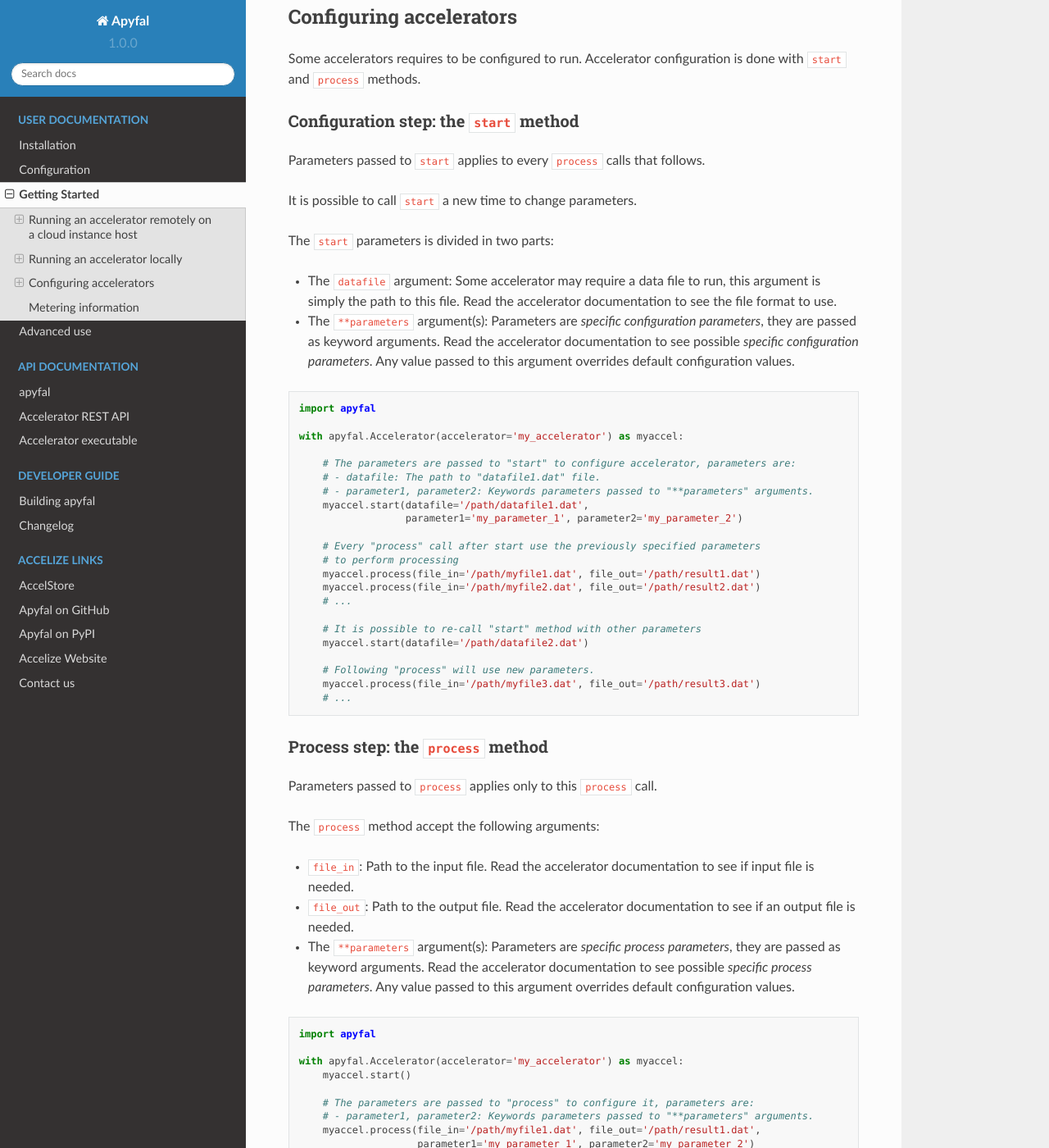
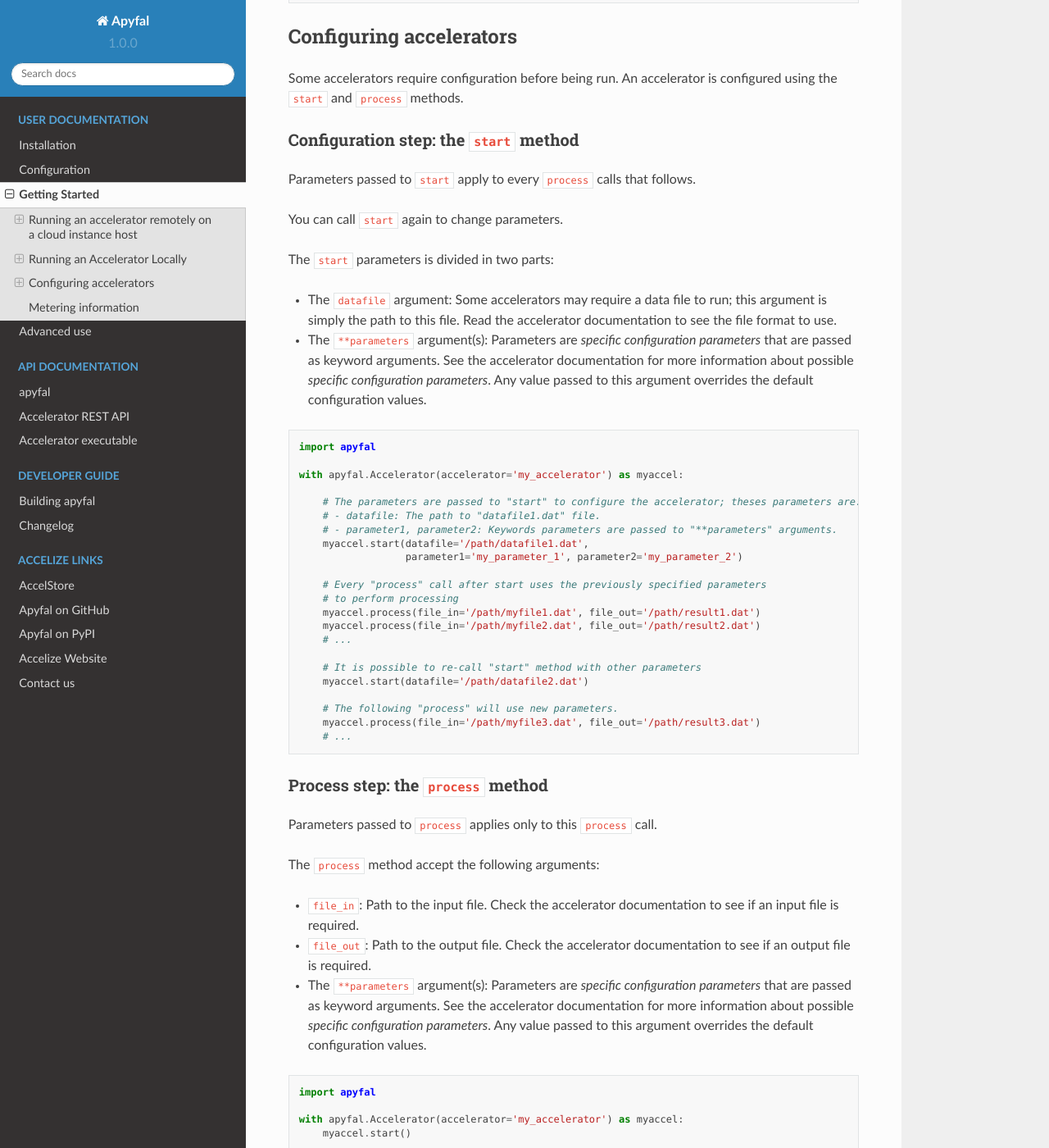
Before and after one commit to Accelize/apyfal, a Sphinx documentation site: the page built from docs/getting_started.rst, in a window 1280 px wide and 1400 px high, scrolled down 4286 px. Shown: the whole window at 82% size. Built offline with Sphinx 7.4.7 and the Read the Docs theme 2.0.0, drawn with Linux system fonts in a browser that asks for light colours; pages that are not in the unit, such as notebooks, are missing from menus; some of the changed text lies outside the part shown.

Commit message:
Documentation improvement. Thanks Aoidin !

```diff
--- a/docs/getting_started.rst
+++ b/docs/getting_started.rst
@@ -3,22 +3,21 @@ Getting Started
 
 This section explains how to use Apyfal with Python to run accelerators.
 
-All of theses examples requires the installation of
-Apyfal and some configuration requirements like at least
-Accelize credentials (``accelize_client_id`` and ``accelize_secret_id``
-parameters in following examples).
+All of these examples require you to first install the Apyfal and to have an Accelize account
+(the ``accelize_client_id`` and ``accelize_secret_id`` parameters in following examples).
 
 See :doc:`installation` and :doc:`configuration` for more information.
 
-The name of the accelerator to use is also required (``accelerator`` parameter in following example)
+You also need the name of the accelerator you want to use (The ``accelerator`` parameter in following example)
 
 See `AccelStore <https://accelstore.accelize.com>`_ for more information.
 
-*Examples below uses configuration as arguments to be more explicit,
-but it is also possible to set them with configuration file.*
+*The examples below use configuration by arguments for clarity,
+but you can also set them using the configuration file.*
 
-*For testing and examples, it is possible to enable apyfal
-logger to see more details on running steps:*
+*You can enable the Apyfal logger to see more details about each step
+that’s running. This is particularly useful for when running tests or going through
+examples:*
 
 .. code-block:: python
 
@@ -28,19 +27,19 @@ logger to see more details on running steps:*
 Running an accelerator remotely on a cloud instance host
 --------------------------------------------------------
 
-This tutorial will cover creating a simple accelerator and
-process a file using a Cloud Service Provider (*CSP*) as host.
+This tutorial will describe how to create a simple accelerator and process a file using a
+Cloud Service Provider (*CSP*) as a host.
 
-Parameters required in this case may depends on the CSP used, but it
-need always at least:
+The parameters required in this case may depend on the CSP used, but will
+always include:
 
 -  ``host_type``: CSP name
--  ``region``: CSP region name, need a region that support FPGA.
--  ``client_id`` and ``secret_id``: CSP credentials
+-  ``region``: CSP region name (a region that supports FPGA is required).
+-  ``client_id`` and ``secret_id``: CSP account details
 
-See :doc:`api_host` for information on possibles parameters of the targeted CSP.
+See :doc:`api_host` for information about potential parameters of the targeted CSP.
 
-See CSP documentation to know how obtains theses values.
+See your CSP documentation for information about how to obtain these values.
 
 .. code-block:: python
 
@@ -59,13 +58,13 @@ See CSP documentation to know how obtains theses values.
             accelize_secret_id='my_accelize_secret_id') as myaccel:
 
         # Start the accelerator:
-        # In this case a new cloud instance will be provisioned credential passed to
+        # A new cloud instance will be created and your account details passed to
         # Accelerator as host
-        # Note: This step can take some minutes depending on CSP
+        # Note: This step can take some minutes, depending on the CSP
         myaccel.start()
 
         # Process data:
-        # Define witch file to process and where they should be stored.
+        # Define which file to process and where they should be stored.
         myaccel.process(file_in='/path/myfile1.dat', file_out='/path/result1.dat')
         myaccel.process(file_in='/path/myfile2.dat', file_out='/path/result2.dat')
         # ... It is possible to process any number of file
@@ -77,13 +76,13 @@ See CSP documentation to know how obtains theses values.
 Keeping host running
 ~~~~~~~~~~~~~~~~~~~~
 
-Starting host take long time, so it may be a good idea to keeping it
-running for reusing it later.
+Starting a host takes a long time, so it may be a good idea to keep it running for later
+use.
 
-This is done with the ``stop_mode`` parameter.
+You can do this using the ``stop_mode`` parameter.
 
-*Depending the used CSP, additional fees may apply based on host running time.*
-*Don't forget to terminate cloud instance after use*
+*Depending on your CSP, additional fees may apply based on the host running
+time. Don’t forget to terminate your cloud instance after use.*
 
 .. code-block:: python
 
@@ -96,28 +95,28 @@ This is done with the ``stop_mode`` parameter.
            accelize_client_id='my_accelize_client_id',
            accelize_secret_id='my_accelize_secret_id') as myaccel:
 
-       # We can start accelerator with "keep" stop mode to keep host running
+       # We can start the accelerator in &quot;keep&quot; stop mode to keep the host running
        myaccel.start(stop_mode='keep')
 
        myaccel.process(file_in='/path/myfile.dat', file_out='/path/result.dat')
 
-       # We can get and store host IP and instance ID for later use
+       # We can get and store the host IP and instance ID for later use
        my_host_instance_id = myaccel.host.instance_id
        my_host_ip = myaccel.host.public_ip
 
-   # This time host is not deleted and will stay running when accelerator is close.
+   # This time the host is not deleted and will stay running when the accelerator is closed.
 
-Reusing existing host
-~~~~~~~~~~~~~~~~~~~~~
+Reusing an Existing Host
+~~~~~~~~~~~~~~~~~~~~~~~~
 
 With host instance ID and full host access
 ^^^^^^^^^^^^^^^^^^^^^^^^^^^^^^^^^^^^^^^^^^
 
-With ``instance_id``, depending CSP, an already
-existing host can be reused without providing ``client_id`` and ``secret_id``.
+With ``instance_id``, depending on your CSP, you can reuse an already existing host
+without providing the ``client_id`` and ``secret_id``.
 
-An accelerator started with ``instance_id`` keep control on this
-host an can stop it.
+An accelerator started with ``instance_id`` keeps control of the host and can stop it at any
+time.
 
 .. code-block:: python
 
@@ -138,14 +137,13 @@ host an can stop it.
        myaccel.process(file_in='/path/myfile.dat', file_out='/path/result.dat')
 
 
-With host IP with accelerator only access
+With Host IP with Accelerator-Only Access
 ^^^^^^^^^^^^^^^^^^^^^^^^^^^^^^^^^^^^^^^^^
 
-With ``host_ip``, an already existing host can be reused
-without providing any other host information.
+With ``host_ip``, you can reuse an already existing host without providing any other host
+information.
 
-An accelerator started with ``host_ip`` have no control over this
-host and can't stop it.
+An accelerator started with ``host_ip`` has no control over the host and can’t stop it.
 
 .. code-block:: python
 
@@ -165,26 +163,26 @@ host and can't stop it.
        myaccel.process(file_in='/path/myfile.dat', file_out='/path/result.dat')
 
 
-Running an accelerator locally
+Running an Accelerator Locally
 ------------------------------
 
-This tutorial will cover the use of an accelerator on an already configured FPGA host locally.
+This tutorial describes using an accelerator locally on an already-configured FPGA host.
 
 Requirements
 ~~~~~~~~~~~~
 
-An already configured host is required to use this feature.
+An already-configured host is required to use this feature.
 
-It is possible to easily create a cloud instance using *Apyfal* and keeping the host running
-(Using ``stop_mode='keep'``, See above for more information).
+You can easily create a cloud instance using *Apyfal* and keep the host running using
+the ``stop_mode='keep'``; parameter. See above for more information.
 
-*Don't forget to terminate cloud instance after use to avoid additional fees*
+*Don’t forget to terminate the cloud instance after use to avoid additional fees.*
 
-And then connect to it with SSH :
+You connect to your host using SSH:
 
-* ``key_pair`` is key pair name that can be get with ``myaccel.host.key_pair``.
+- ``key_pair`` is the key pair name that can be obtained with ``myaccel.host.key_pair``.
   The related private key file in ``.pem`` format is generally stored in the ``.ssh`` sub folder of user home.
-* ``host_ip`` is the IP address of the instance and can be get with ``myaccel.host.public_ip``.
+- ``host_ip`` is the IP address of the instance and can be obtained with ``myaccel.host.public_ip``.
 
 **Linux:**
 
@@ -194,9 +192,9 @@ And then connect to it with SSH :
 
 **Windows:**
 
-On Windows, `Putty <https://www.chiark.greenend.org.uk/~sgtatham/putty/>`_
-can be used to connect with SSH. The private key file needs to be in ``.ppk`` format
-(``puttygen.exe``, bundled with Putty, can convert ``.pem`` to ``.ppk``).
+On Windows, you can use `Putty <https://www.chiark.greenend.org.uk/~sgtatham/putty/>`_
+to connect with SSH. The private key file needs to be in ``.ppk`` format
+(``puttygen.exe``, supplied with Putty, can convert ``.pem`` to ``.ppk``).
 
 .. code-block:: batch
 
@@ -205,12 +203,12 @@ can be used to connect with SSH. The private key file needs to be in ``.ppk`` fo
 Running Apyfal
 ~~~~~~~~~~~~~~
 
-The use of Apyfal in this case is straightforward since accelerator is preconfigured:
+Running Apyfal in this case is straightforward as the accelerator is preconfigured:
 
-* By default, ``accelize_client_id`` and ``accelize_secret_id`` values are those used to when creating instance.
-  It is still possible to change them by passing other values.
-* ``accelerator`` value is the one used when creating instance and can not be changed.
-* Host related arguments are not required and don't have any effect (``stop_mode``, ``host_ip``...)
+- By default, the ``accelize_client_id`` and ``accelize_secret_id`` values are those used when creating an instance.
+  You can change them by passing other values.
+- ``accelerator`` value is the one used when creating an instance and cannot be changed.
+- Host related arguments are not required and don’t have any effect (``stop_mode``, ``host_ip``, etc)
 
 .. code-block:: python
 
@@ -226,27 +224,24 @@ The use of Apyfal in this case is straightforward since accelerator is preconfig
 Configuring accelerators
 ------------------------
 
-Some accelerators requires to be configured to run. Accelerator
-configuration is done with ``start`` and ``process`` methods.
+Some accelerators require configuration before being run. An accelerator is configured
+using the ``start`` and ``process`` methods.
 
 Configuration step: the ``start`` method
 ~~~~~~~~~~~~~~~~~~~~~~~~~~~~~~~~~~~~~~~~
 
-Parameters passed to ``start`` applies to every ``process`` calls that
-follows.
+Parameters passed to ``start`` apply to every ``process`` calls that follows.
 
-It is possible to call ``start`` a new time to change parameters.
+You can call ``start`` again to change parameters.
 
 The ``start`` parameters is divided in two parts:
 
--  The ``datafile`` argument: Some accelerator may require a data file
-   to run, this argument is simply the path to this file. Read the
-   accelerator documentation to see the file format to use.
--  The ``**parameters`` argument(s): Parameters are *specific
-   configuration parameters*, they are passed as keyword arguments. Read
-   the accelerator documentation to see possible *specific configuration
-   parameters*. Any value passed to this argument overrides default
-   configuration values.
+- The ``datafile`` argument: Some accelerators may require a data file to run; this argument is
+  simply the path to this file. Read the accelerator documentation to see the file format to use.
+- The ``**parameters`` argument(s): Parameters are *specific configuration parameters* that are
+  passed as keyword arguments. See the accelerator documentation for more information
+  about possible *specific configuration parameters*. Any value passed to this argument
+  overrides the default configuration values.
 
 .. code-block:: python
 
@@ -254,13 +249,13 @@ The ``start`` parameters is divided in two parts:
 
    with apyfal.Accelerator(accelerator='my_accelerator') as myaccel:
 
-       # The parameters are passed to "start" to configure accelerator, parameters are:
+       # The parameters are passed to "start" to configure the accelerator; theses parameters are:
        # - datafile: The path to "datafile1.dat" file.
-       # - parameter1, parameter2: Keywords parameters passed to "**parameters" arguments.
+       # - parameter1, parameter2: Keywords parameters are passed to "**parameters" arguments.
        myaccel.start(datafile='/path/datafile1.dat',
                      parameter1='my_parameter_1', parameter2='my_parameter_2')
 
-       # Every "process" call after start use the previously specified parameters
+       # Every "process" call after start uses the previously specified parameters
        # to perform processing
        myaccel.process(file_in='/path/myfile1.dat', file_out='/path/result1.dat')
        myaccel.process(file_in='/path/myfile2.dat', file_out='/path/result2.dat')
@@ -269,7 +264,7 @@ The ``start`` parameters is divided in two parts:
        # It is possible to re-call "start" method with other parameters
        myaccel.start(datafile='/path/datafile2.dat')
 
-       # Following "process" will use new parameters.
+       # The following "process" will use new parameters.
        myaccel.process(file_in='/path/myfile3.dat', file_out='/path/result3.dat')
        # ...
 
@@ -281,15 +276,12 @@ Parameters passed to ``process`` applies only to this ``process`` call.
 
 The ``process`` method accept the following arguments:
 
--  ``file_in``: Path to the input file. Read the accelerator
-   documentation to see if input file is needed.
--  ``file_out``: Path to the output file. Read the accelerator
-   documentation to see if an output file is needed.
--  The ``**parameters`` argument(s): Parameters are *specific process
-   parameters*, they are passed as keyword arguments. Read the
-   accelerator documentation to see possible *specific process
-   parameters*. Any value passed to this argument overrides default
-   configuration values.
+- ``file_in``: Path to the input file. Check the accelerator documentation to see if an input file is required.
+- ``file_out``: Path to the output file. Check the accelerator documentation to see if an output file is required.
+- The ``**parameters`` argument(s): Parameters are *specific configuration parameters* that are
+  passed as keyword arguments. See the accelerator documentation for more information
+  about possible *specific configuration parameters*. Any value passed to this argument
+  overrides the default configuration values.
 
 .. code-block:: python
 
@@ -298,15 +290,13 @@ The ``process`` method accept the following arguments:
    with apyfal.Accelerator(accelerator='my_accelerator') as myaccel:
        myaccel.start()
 
-       # The parameters are passed to "process" to configure it, parameters are:
-       # - parameter1, parameter2: Keywords parameters passed to "**parameters" arguments.
+       # The parameters are passed to "process" to configure it; theses parameters are:
+       # - parameter1, parameter2: Keywords parameters are passed to "**parameters" arguments.
        myaccel.process(file_in='/path/myfile1.dat', file_out='/path/result1.dat',
                        parameter1='my_parameter_1', parameter2='my_parameter_2')
 
 Metering information
 --------------------
 
-Using Accelerators consumes "Coins" based on amount of processed data.
-
-Metering information are available on
-`AccelStore account <https://accelstore.accelize.com/user/applications>`_.
+Using Accelerators consumes “coins” based on the amount of processed data.
+You can access your metering information via your `AccelStore account <https://accelstore.accelize.com/user/applications>`_.
```
Also changed, not shown: docs/advanced_configuration_json.rst (+14 -16 lines), docs/advanced_storage.rst (+31 -31 lines), docs/configuration.rst (+21 -20 lines), docs/index.rst (+10 -10 lines), docs/installation.rst (+11 -12 lines), 1 other file.
